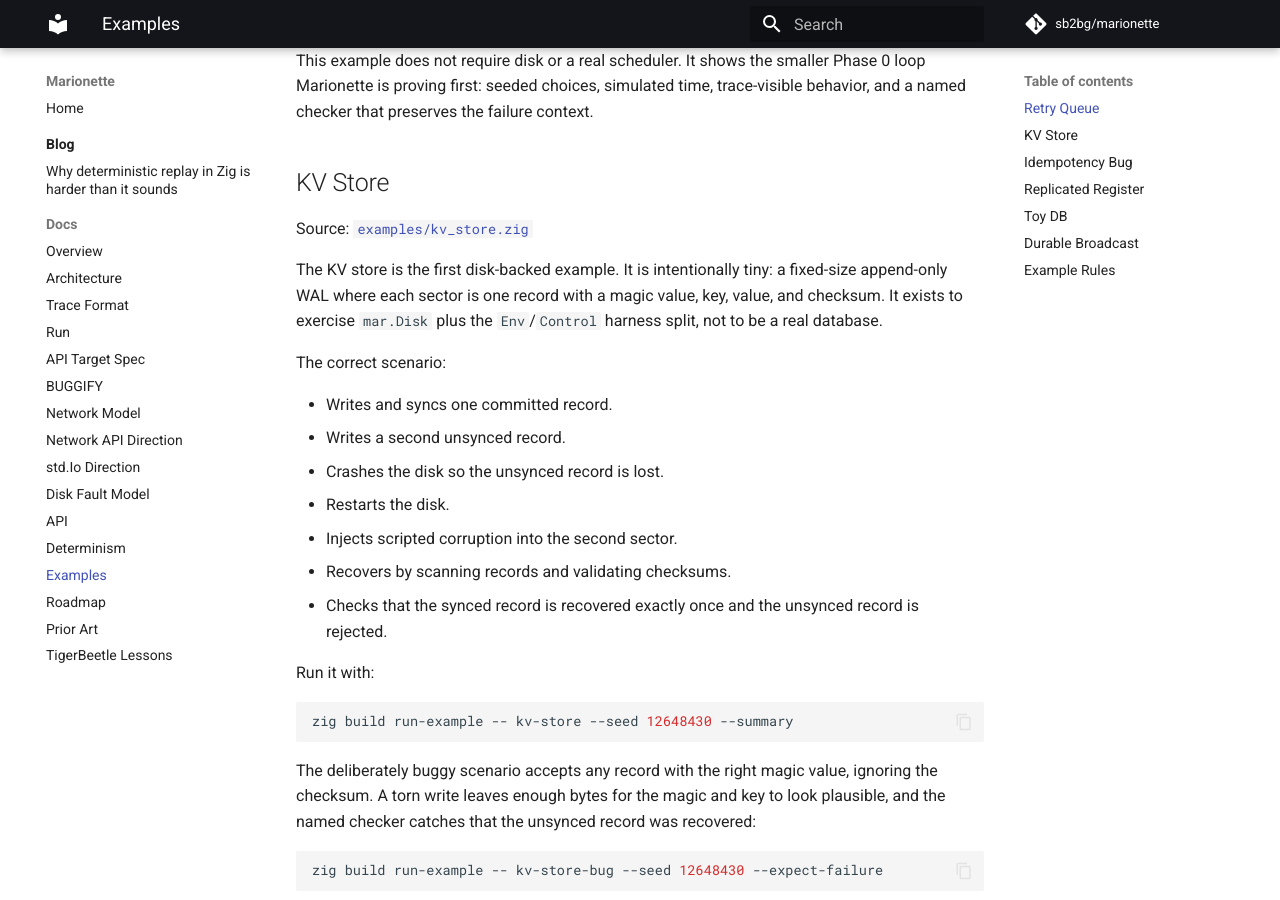
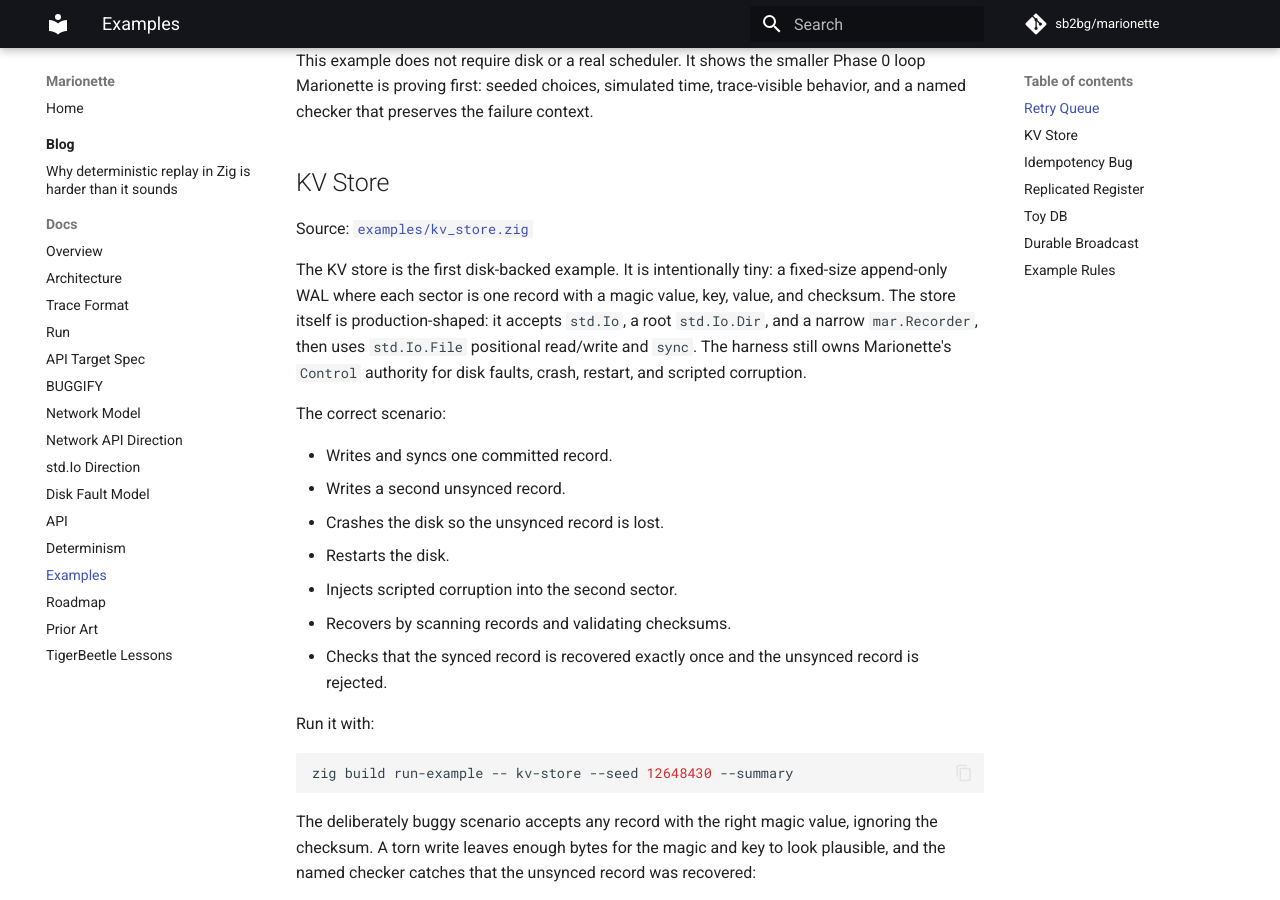
Before and after one commit to sb2bg/marionette, an MkDocs documentation site: the page built from docs/examples.md, in a window 1280 px wide and 900 px high, scrolled down 953 px. Built offline with MkDocs 1.6.1 and Material for MkDocs 9.7.7, drawn with Linux system fonts in a browser that asks for light colours; comment, search, counter and statistics services are not loaded.

Commit message:
Migrate KV store example to std.Io

```diff
--- a/docs/examples.md
+++ b/docs/examples.md
@@ -51,8 +51,11 @@ Source: [`examples/kv_store.zig`](https://github.com/sb2bg/marionette/blob/main/
 
 The KV store is the first disk-backed example. It is intentionally tiny: a
 fixed-size append-only WAL where each sector is one record with a magic value,
-key, value, and checksum. It exists to exercise `mar.Disk` plus the
-`Env`/`Control` harness split, not to be a real database.
+key, value, and checksum. The store itself is production-shaped: it accepts
+`std.Io`, a root `std.Io.Dir`, and a narrow `mar.Recorder`, then uses
+`std.Io.File` positional read/write and `sync`. The harness still owns
+Marionette's `Control` authority for disk faults, crash, restart, and scripted
+corruption.
 
 The correct scenario:
 
```
Also changed, not shown: docs/roadmap.md (+3 -1 lines), 2 other files.
